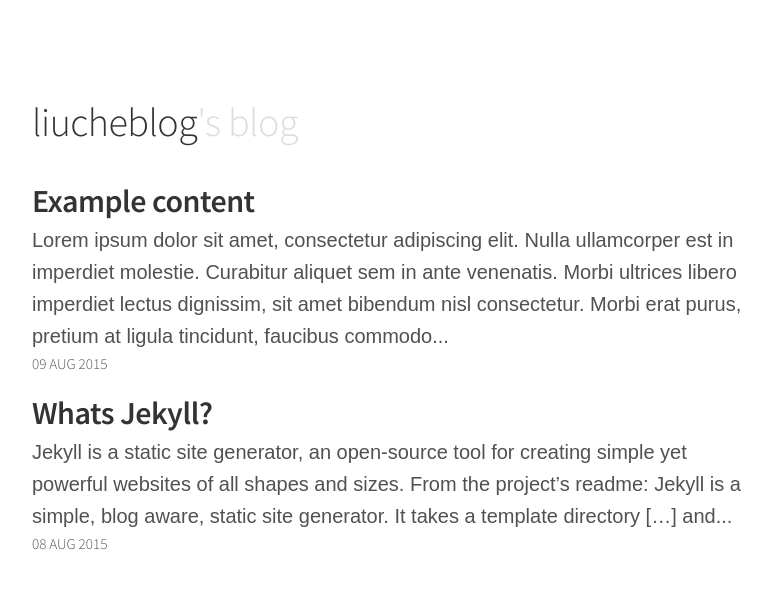
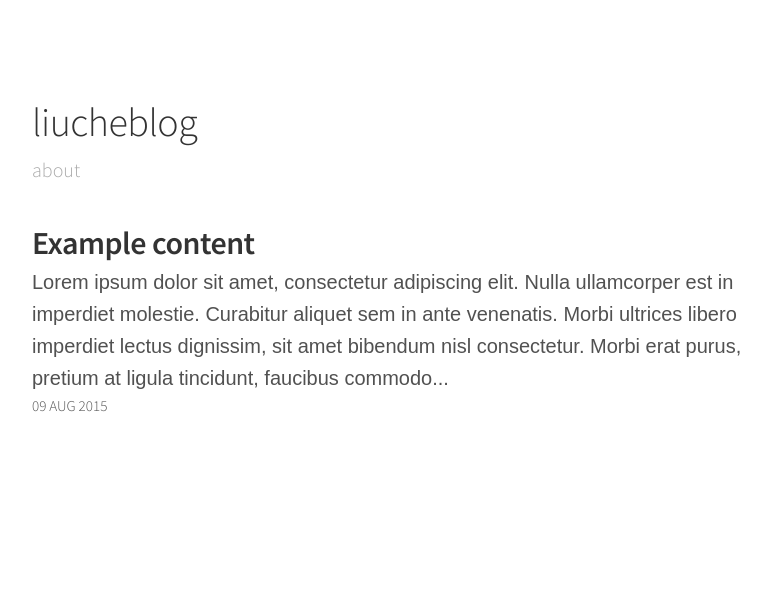
Before and after one commit to liuche/liuche.github.io, a Jekyll site: the page built from index.html, in a window 1280 px wide. Shown: the top 589 px of the page, without its empty margins (248-1020 px from the left). Built offline with Jekyll 4.4.1, drawn with Linux system fonts in a browser that asks for light colours; Markdown is read by kramdown in place of the engine named in the settings.

Commit message:
Update stock links and values, add a license.

```diff
--- a/_config.yml
+++ b/_config.yml
@@ -14,8 +14,8 @@
 
 # Navigation
 nav:
-#  - name:           "About"
-#    href:           "//gfjaru.github.io/Kiko/about"
+  - name:           "About"
+    href:           "/about"
 
 # Sass
 sass:
--- a/_layouts/default.html
+++ b/_layouts/default.html
@@ -11,5 +11,6 @@
   <div class="container">
     {{ content }}
   </div>
+  {% include google-analytics.html %}
 </body>
 </html>
--- a/_posts/2015-08-08-whats-jekyll.md
+++ /dev/null
@@ -1,11 +0,0 @@
----
-title: Whats Jekyll?
----
-
-<p class="lead"> <a href="http://jekyllrb.com">Jekyll</a> is a static site generator, an open-source tool for creating simple yet powerful websites of all shapes and sizes.</p>
-
-From [the project's readme](https://github.com/jekyll/jekyll/blob/master/README.markdown):
-
-> Jekyll is a simple, blog aware, static site generator. It takes a template directory [...] and spits out a complete, static website suitable for serving with Apache or your favorite web server. This is also the engine behind GitHub Pages, which you can use to host your project’s page or blog right here from GitHub.
-
-It's an immensely useful tool. Find out more by [visiting the project on GitHub](https://github.com/jekyll/jekyll).
--- a/about.md
+++ b/about.md
@@ -2,7 +2,4 @@
 title: About
 permalink: /about/
 ---
-
-<p class="lead"><a href="http://github.com/gfjaru/Kiko">Kiko</a> is a theme for <a href="http://jekyllrb.com">Jekyll</a>, the static site generator.</p>
-
-Kiko is simple, lightweight theme. It's designed and developed by [@gfjaru](https://twitter.com/gfjaru).
+Currently an engineer at Mozilla on the frontend team for [Firefox for Android](https://play.google.com/store/apps/details?id=org.mozilla.firefox). I play ultimate, read sci-fi, and enjoy figure drawing.
--- a/index.html
+++ b/index.html
@@ -2,9 +2,7 @@
 layout: default
 ---
 <header class="masthead">
-  <h1 class="masthead-title">
-    <a href="{{ site.baseurl }}/">{{ site.name }}<span>&#39;s blog</span></a>
-  </h1>
+  <h1 class="masthead-title">{{ site.name }}</h1>
   <nav class="masthead-nav">
     {% for nav in site.nav %}
     <a href="{{ nav.href }}">{{ nav.name }}</a>
```
Also changed, not shown: _includes/google-analytics.html (added, +10 -0 lines), README.md, style.scss (line endings or trailing spaces), 1 other file.
